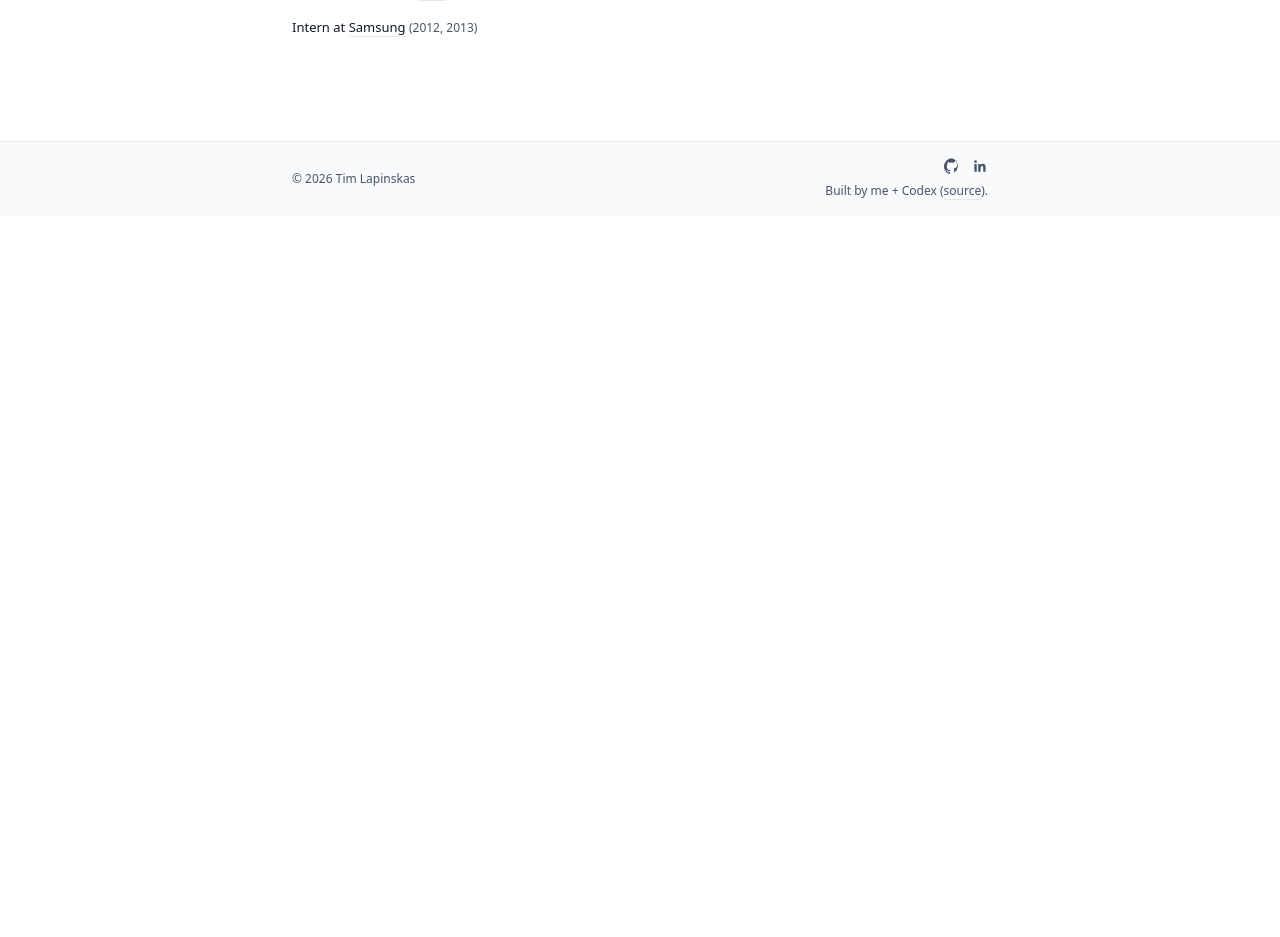
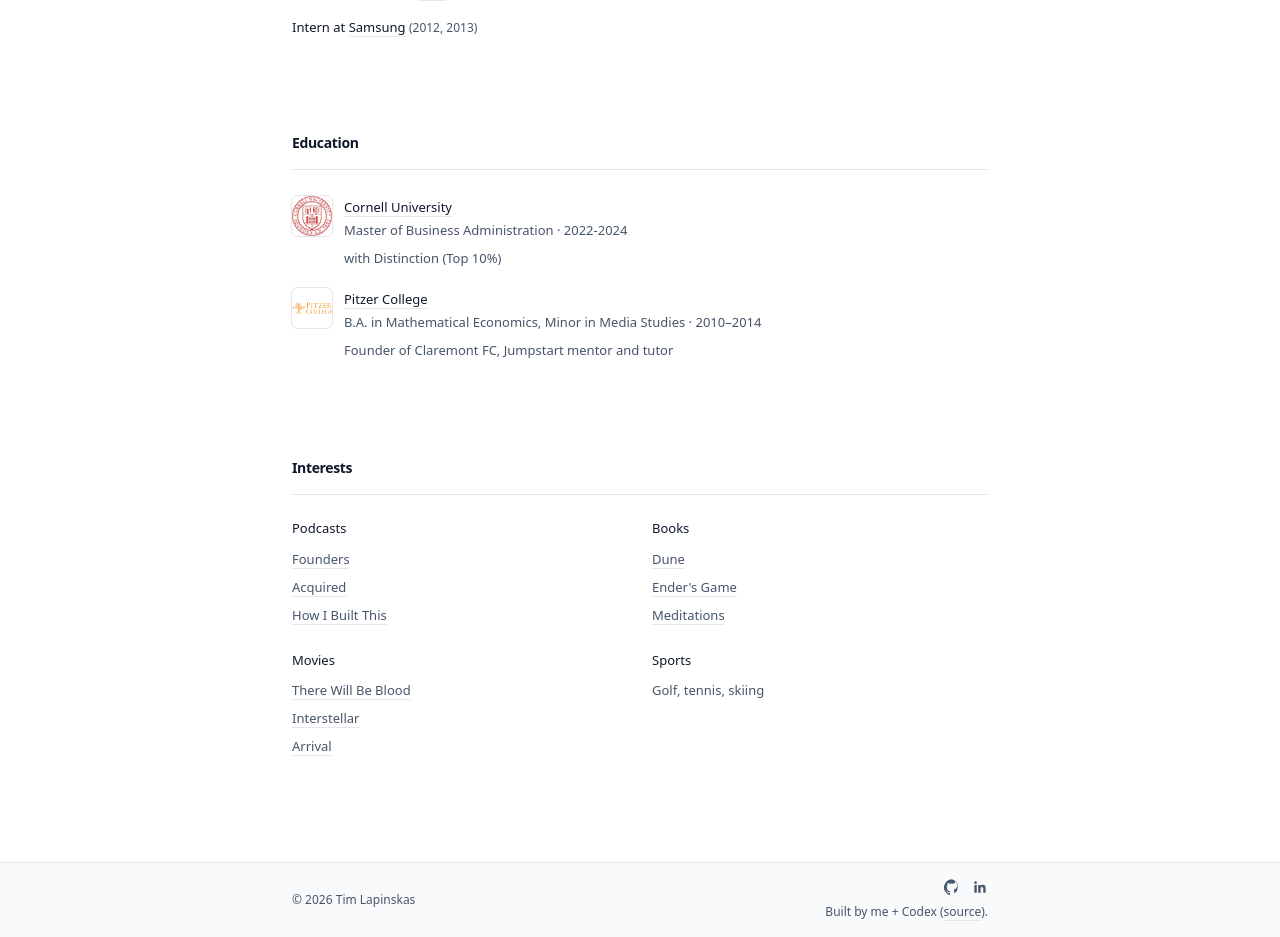
Before and after one commit to tlapinsk/personal-site, a Next.js app: page /about in a window 1280 px wide. Shown: the part 1042-1979 px from the top of the page. Before the commit the page ends 1258 px from the top, so only its background shows below. Built offline with nearby package versions, Linux system fonts and the light colour scheme.

Commit message:
Updated About page with education, interests sections

```diff
--- a/app/about/page.tsx
+++ b/app/about/page.tsx
@@ -31,7 +31,7 @@ export default function AboutPage() {
       years: "2020",
     },
     {
-      role: "Full Stack Developer & Data Engineer",
+      role: "Software Engineer",
       company: "Amy's Kitchen",
       companyHref: "https://www.amys.com/",
       years: "2017–2020",
@@ -55,6 +55,95 @@ export default function AboutPage() {
       years: "2012, 2013",
     },
   ] as const;
+
+  type EducationItem = {
+    school: string;
+    schoolHref?: string;
+    logoSrc?: string;
+    degree?: string;
+    years?: string;
+    note?: string;
+  };
+
+  const education: readonly EducationItem[] = [
+    // Example:
+    // {
+    //   school: "University Name",
+    //   schoolHref: "https://example.edu",
+    //   degree: "B.S. Computer Science",
+    //   years: "2010–2014",
+    //   note: "Minor in Mathematics",
+    // },
+    {
+      school: "Cornell University",
+      schoolHref: "https://business.cornell.edu/",
+      logoSrc: "/logos/cornell-seal.png",
+      degree: "Master of Business Administration",
+      years: "2022-2024",
+      note: "with Distinction (Top 10%)",
+    },
+    {
+      school: "Pitzer College",
+      schoolHref: "https://www.pitzer.edu/",
+      logoSrc: "/logos/pitzer-logo.png",
+      degree: "B.A. in Mathematical Economics, Minor in Media Studies",
+      years: "2010–2014",
+      note: "Founder of Claremont FC, Jumpstart mentor and tutor",
+    },
+  ];
+
+  type InterestItem = {
+    title: string;
+    href?: string;
+  };
+
+  type InterestSection = {
+    title: string;
+    items: readonly InterestItem[];
+  };
+
+  const interests: readonly InterestSection[] = [
+    {
+      title: "Podcasts",
+      items: [
+        { title: "Founders", href: "https://podcasts.apple.com/us/podcast/founders/id1141877104" },
+        { title: "Acquired", href: "https://podcasts.apple.com/us/podcast/acquired/id1050462261" },
+        {
+          title: "How I Built This",
+          href: "https://podcasts.apple.com/us/podcast/how-i-built-this-with-guy-raz/id1150510297",
+        },
+      ],
+    },
+    {
+      title: "Books",
+      items: [
+        { title: "Dune", href: "https://www.amazon.com/Dune-Chronicles-Book-1/dp/0441013597" },
+        { title: "Ender's Game", href: "https://www.amazon.com/Enders-Game-Ender-Quintet-1/dp/1250773024" },
+        { title: "Meditations", href: "https://www.amazon.com/Meditations-Penguin-Classics-Marcus-Aurelius/dp/0140449337" },
+      ],
+    },
+    {
+      title: "Movies",
+      items: [
+        {
+          title: "There Will Be Blood",
+          href: "https://en.wikipedia.org/wiki/There_Will_Be_Blood",
+        },
+        {
+          title: "Interstellar",
+          href: "https://en.wikipedia.org/wiki/Interstellar_(film)",
+        },
+        {
+          title: "Arrival",
+          href: "https://en.wikipedia.org/wiki/Arrival_(film)",
+        },
+      ],
+    },
+    {
+      title: "Sports",
+      items: [{ title: "Golf, tennis, skiing" }],
+    },
+  ];
 
   return (
     <main className="bg-background text-foreground">
@@ -82,7 +171,7 @@ export default function AboutPage() {
               on the golf course, tennis court, working on cars, or spending
               quality time with family and friends.
             </p>
-            <p>Based in Marin County.</p>
+            <p>Based in San Francisco.</p>
             <p>
               Need to get in touch? You can email me or reach out via LinkedIn.
             </p>
@@ -167,6 +256,124 @@ export default function AboutPage() {
             ))}
           </div>
         </section>
+
+        <div className="mt-4" />
+
+        <section className="py-10">
+          <h2 className="text-sm font-semibold tracking-tight text-foreground">
+            Education
+          </h2>
+          <div className="mt-4 border-t border-border" />
+
+          <div className="mt-6 space-y-4">
+            {education.length > 0 ? (
+              education.map((item) => (
+                <div
+                  key={`${item.school} ${item.degree ?? ""} ${item.years ?? ""}`}
+                  className="flex items-start gap-3"
+                >
+                  <div className="shrink-0 pt-[2px]">
+                    {item.logoSrc ? (
+                      <>
+                        {/* eslint-disable-next-line @next/next/no-img-element */}
+                        <img
+                          src={item.logoSrc}
+                          alt={`${item.school} logo`}
+                          width={40}
+                          height={40}
+                          className="h-10 w-10 rounded-md bg-background object-contain ring-1 ring-border"
+                        />
+                      </>
+                    ) : (
+                      <div
+                        aria-hidden="true"
+                        className="h-10 w-10 rounded-md bg-background ring-1 ring-border"
+                      />
+                    )}
+                  </div>
+
+                  <div className="min-w-0 space-y-1">
+                    {item.schoolHref ? (
+                      <a
+                        href={item.schoolHref}
+                        target="_blank"
+                        rel="noreferrer noopener"
+                        className="text-[13px] font-medium text-foreground underline underline-offset-4 decoration-border hover:opacity-90 transition"
+                      >
+                        {item.school}
+                      </a>
+                    ) : (
+                      <div className="text-[13px] font-medium text-foreground">
+                        {item.school}
+                      </div>
+                    )}
+
+                    {(item.degree || item.years) && (
+                      <div className="text-[13px] leading-6 text-muted">
+                        {item.degree}
+                        {item.degree && item.years ? " · " : ""}
+                        {item.years}
+                      </div>
+                    )}
+
+                    {item.note && (
+                      <div className="text-[13px] leading-6 text-muted">
+                        {item.note}
+                      </div>
+                    )}
+                  </div>
+                </div>
+              ))
+            ) : (
+              <p className="text-[13px] leading-6 text-muted">
+                Add your education here.
+              </p>
+            )}
+          </div>
+        </section>
+
+        <div className="mt-4" />
+
+        <section className="py-10">
+          <h2 className="text-sm font-semibold tracking-tight text-foreground">
+            Interests
+          </h2>
+          <div className="mt-4 border-t border-border" />
+
+          <div className="mt-6 grid grid-cols-1 gap-6 sm:grid-cols-2">
+            {interests.map((section) => (
+              <div key={section.title} className="space-y-2">
+                <div className="text-[13px] font-medium text-foreground">
+                  {section.title}
+                </div>
+                {section.items.length > 0 ? (
+                  <ul className="space-y-1 text-[13px] leading-6 text-muted">
+                    {section.items.map((item) => (
+                      <li key={`${section.title}:${item.title}`}>
+                        {item.href ? (
+                          <a
+                            href={item.href}
+                            target="_blank"
+                            rel="noreferrer noopener"
+                            className="underline underline-offset-4 decoration-border hover:opacity-90 transition"
+                          >
+                            {item.title}
+                          </a>
+                        ) : (
+                          item.title
+                        )}
+                      </li>
+                    ))}
+                  </ul>
+                ) : (
+                  <div className="text-[13px] leading-6 text-muted">
+                    Add a few favorites here.
+                  </div>
+                )}
+              </div>
+            ))}
+          </div>
+        </section>
       </div>
     </main>
   );
--- a/app/page.tsx
+++ b/app/page.tsx
@@ -49,30 +49,6 @@ export default function Home() {
       logoCandidates: [
         "/logos/line.png",
       ],
-    },
-  ] as const;
-
-  const videos = [
-    {
-      title: "Building AI Platforms That Scale",
-      description:
-        "How to set strategy, align incentives, and build durable systems that compound over time.",
-      href: "#videos",
-      cta: "Watch",
-    },
-    {
-      title: "From Data to Decisions",
-      description:
-        "Practical approaches to building research and data platforms that teams actually adopt.",
-      href: "#videos",
-      cta: "Watch",
-    },
-    {
-      title: "Operating Models for GenAI",
-      description:
-        "Governance patterns that balance velocity with safety, compliance, and real business outcomes.",
-      href: "#videos",
-      cta: "Watch",
     },
   ] as const;
 
--- a/app/work/page.tsx
+++ b/app/work/page.tsx
@@ -32,7 +32,8 @@ export default function WorkPage() {
           <h1 className="text-2xl font-semibold tracking-tight">Select Work</h1>
           <div className="mt-6 space-y-4 text-[13px] leading-6 text-muted">
             <p>
-              Rethinking the Schwab brokerage experience with GenAI and crafting the company's AI platform vision & strategy.
+              Rethinking the Schwab brokerage experience with GenAI and crafting
+              the company&apos;s AI platform vision & strategy.
             </p>
             <p>
               Focused on building novel product experiences and helping developers become more productive.
```
Also changed, not shown: public/logos/cornell-seal.png (added), public/logos/pitzer-logo.png (added).
